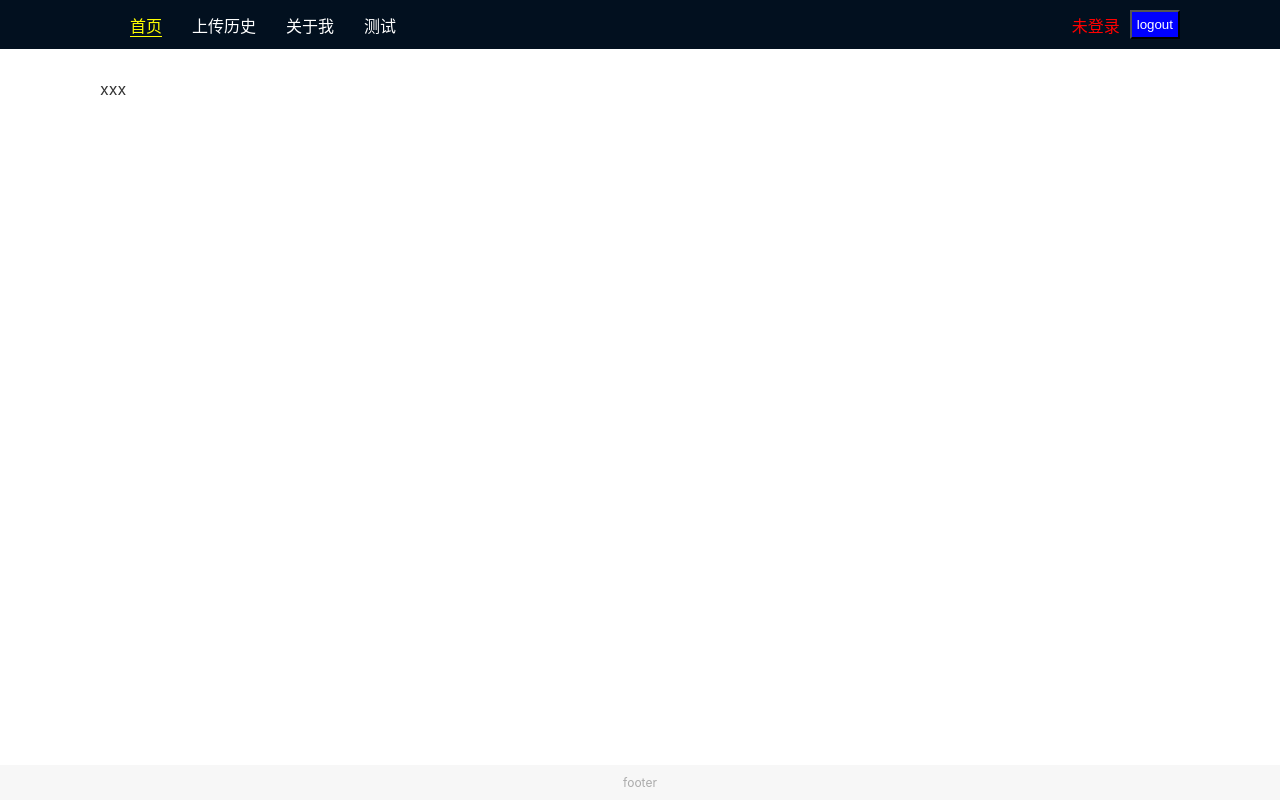
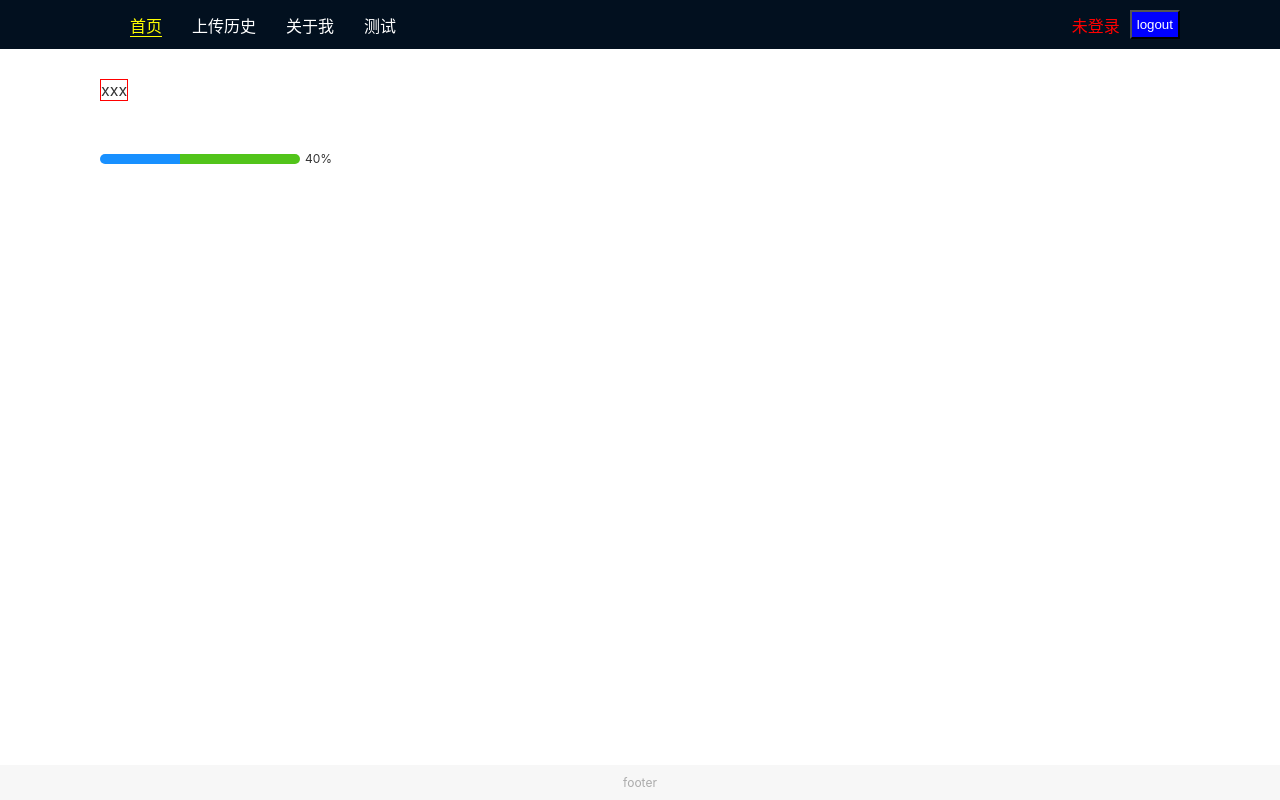
Before and after one commit to leigp555/react-ui-lib, a React app: page /#/ in a window 1280 px wide. Built offline with nearby package versions, Linux system fonts and the light colour scheme.

Commit message:
fix: 修复Progress组件样式

```diff
--- a/src/lib/Progress/Progress.tsx
+++ b/src/lib/Progress/Progress.tsx
@@ -42,11 +42,10 @@ const LineWrap = styled.div`
   align-items: center;
   gap: 5px;
 `;
-const LineInner = styled.div`
+
+const LineProgress = styled.div`
   width: 100%;
-`;
-const LineProgress = styled.div`
-  height: 10px;
+  height: 100%;
   border-radius: 5px;
   background: ${(props: ProgressStyledProp) =>
     `linear-gradient(90deg,${props.finishColor} 0%, ${props.finishColor} ${props.percent}%, ${props.undoneColor} ${props.percent}%, ${props.undoneColor} 100%)`};
@@ -70,9 +69,12 @@ const Progress: React.FC<Props> = (props) => {
         </div>
       </Wrap>
       <LineWrap style={{ display: type === 'line' ? 'flex' : 'none' }}>
-        <LineInner>
-          <LineProgress percent={percent} finishColor={finishColor!} undoneColor={undoneColor!} />
-        </LineInner>
+        <LineProgress
+          percent={percent}
+          finishColor={finishColor!}
+          undoneColor={undoneColor!}
+          {...rest}
+        />
         <span style={{ fontSize: '12px' }}>{format!(percent)}</span>
       </LineWrap>
     </div>
--- /dev/null
+++ b/src/lib/Slider/Slider.tsx
@@ -0,0 +1,19 @@
+import React, { HTMLAttributes } from 'react';
+import styled from 'styled-components';
+
+interface Props extends HTMLAttributes<HTMLDivElement> {
+  children?: React.ReactNode;
+  defaultRange: number;
+}
+const SliderStyled = styled.div`
+  border: 1px solid red;
+`;
+const Slider: React.FC<Props> = (props) => {
+  const { children, ...rest } = props;
+  return <SliderStyled {...rest}>xxx</SliderStyled>;
+};
+Slider.defaultProps = {
+  children: ''
+};
+
+export default Slider;
--- a/src/pages/Home.tsx
+++ b/src/pages/Home.tsx
@@ -1,5 +1,7 @@
 import React from 'react';
 import styled from 'styled-components';
+import Slider from '../lib/Slider/Slider';
+import Progress from '../lib/Progress/Progress';
 
 const Wrap = styled.div`
   display: flex;
@@ -19,7 +21,14 @@ const Wrap = styled.div`
 const Home: React.FC = () => {
   return (
     <Wrap>
-      <div className="row">xxx</div>
+      <div className="row">
+        <Slider defaultRange={30} />
+      </div>
+      <div className="row">
+        <div>
+          <Progress percent={40} style={{ width: '200px', height: '10px' }} />
+        </div>
+      </div>
     </Wrap>
   );
 };
```
